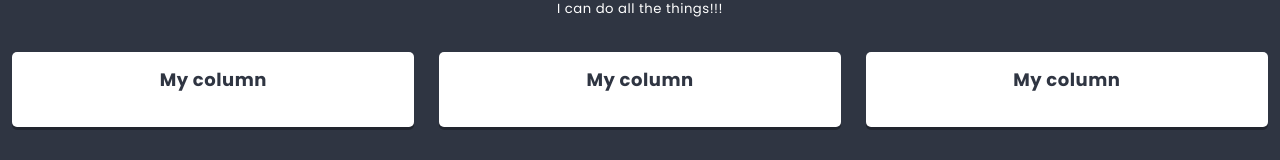
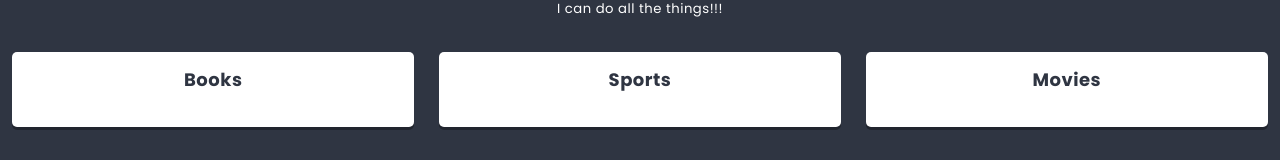
Before and after one commit to couchcodergirl/React---just-the-beginning, a React app: page / in a window 1280 px wide. Shown: the part 380-540 px from the top of the page. Built offline with nearby package versions, Linux system fonts and the light colour scheme.

Commit message:
Add correct column component

```diff
--- a/src/components/Column/column.js
+++ b/src/components/Column/column.js
@@ -5,7 +5,7 @@ class Column extends React.Component {
   render() {
     return (
       <section className={styles.component}>
-        <h3 className={styles.title}>My column</h3>
+        <h3 className={styles.title}>{this.props.columnTitle}</h3>
       </section>
     );
   }
--- a/src/components/List/List.js
+++ b/src/components/List/List.js
@@ -24,7 +24,7 @@ class List extends React.Component {
         </div>
         <div className={styles.columns}>
           <Column columnTitle={'Books'} />
-          <Column columnTitle={'Games'} />
+          <Column columnTitle={'Sports'} />
           <Column columnTitle={'Movies'} />
         </div>
       </section>
```
